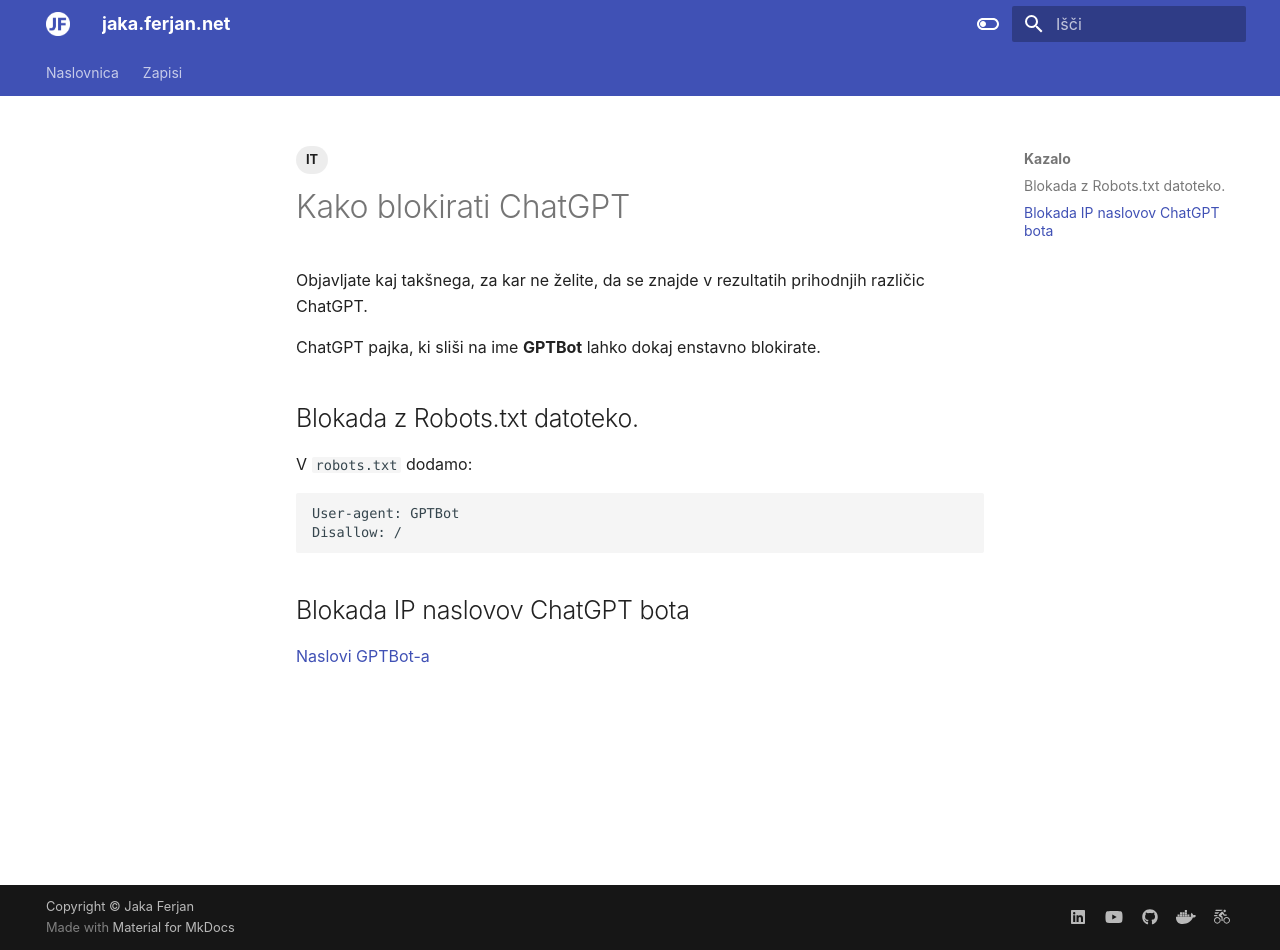
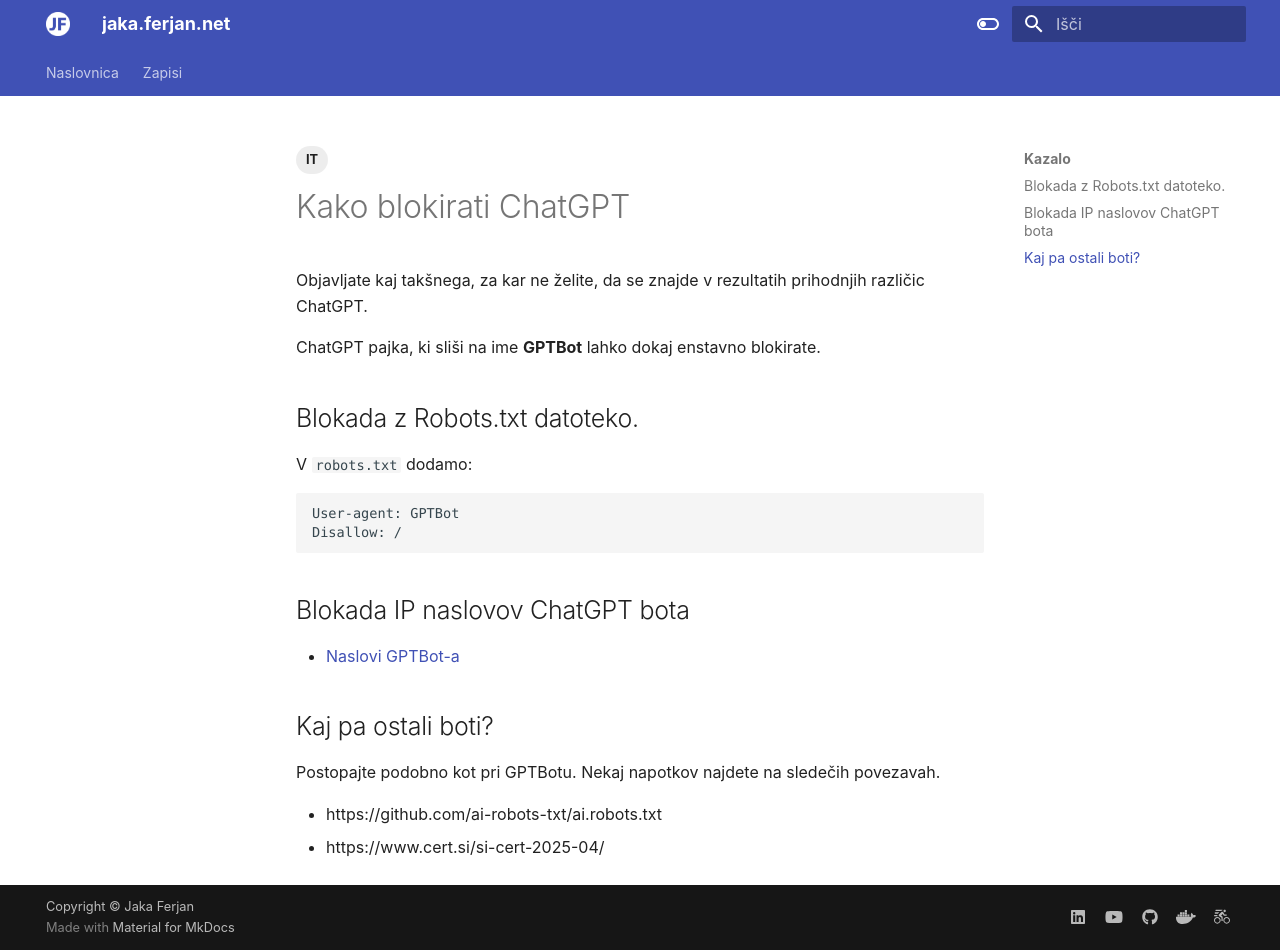
Before and after one commit to jferjan/jferjan.github.io, an MkDocs documentation site: the page built from docs/zapisi/blokada_chatgpt.md, in a window 1280 px wide and 950 px high. Built offline with MkDocs 1.6.1 and Material for MkDocs 9.7.7, drawn with Linux system fonts in a browser that asks for light colours; comment, search, counter and statistics services are not loaded.

Commit message:
updated blokada_chatgpt.md

```diff
--- a/docs/zapisi/blokada_chatgpt.md
+++ b/docs/zapisi/blokada_chatgpt.md
@@ -22,4 +22,11 @@
 
 ## Blokada IP naslovov ChatGPT bota
 
-[Naslovi GPTBot-a](https://openai.com/gptbot-ranges.txt)
+- [Naslovi GPTBot-a](https://openai.com/gptbot-ranges.txt)
+
+## Kaj pa ostali boti?
+
+Postopajte podobno kot pri GPTBotu. Nekaj napotkov najdete na sledečih povezavah.
+
+- https://github.com/ai-robots-txt/ai.robots.txt
+- https://www.cert.si/si-cert-2025-04/
```
